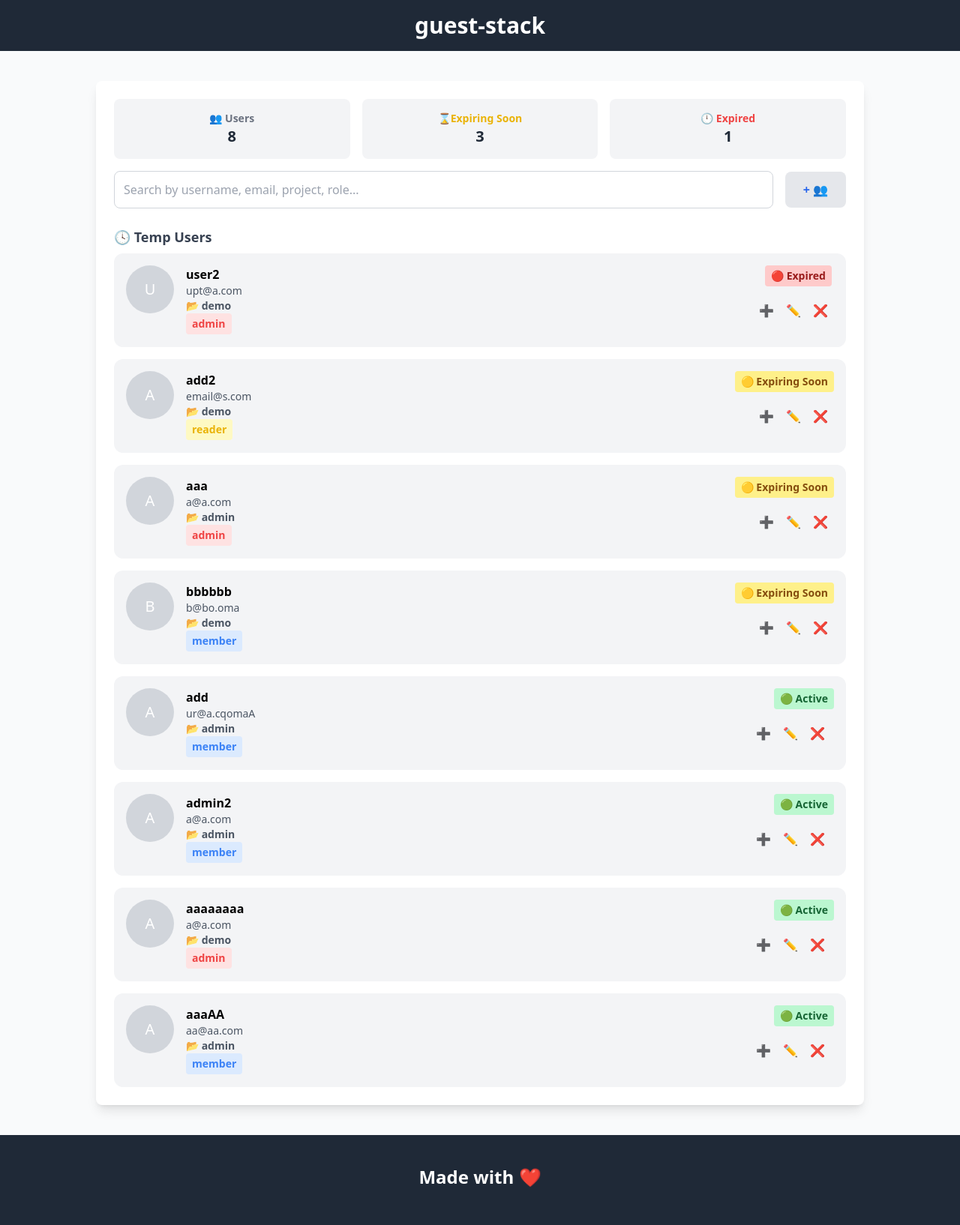
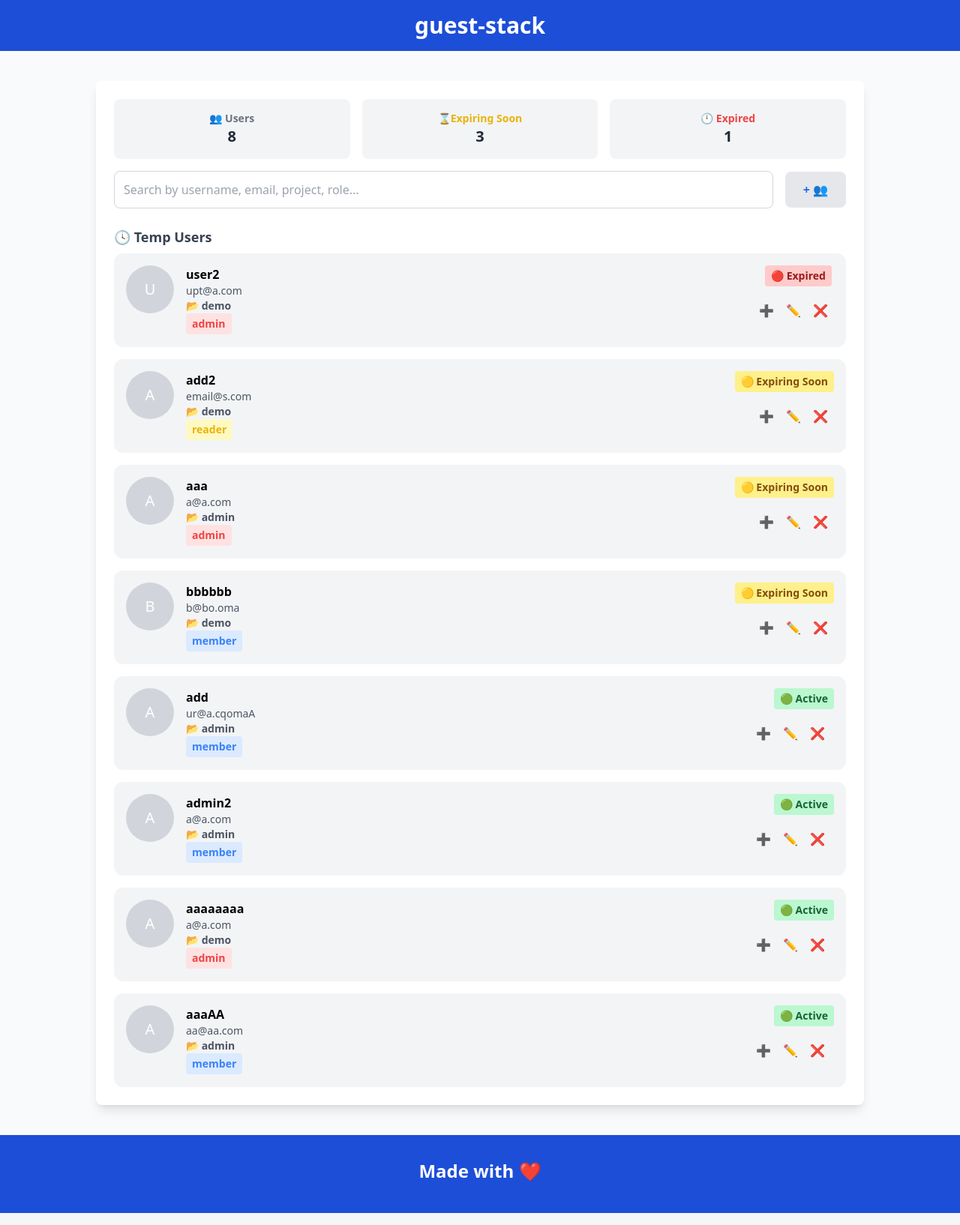
Before and after one commit to carmine-ambrosino/guest-stack, a Flask app: page / in a window 1280 px wide. Shown: the whole page at 75% size. Run offline with Flask 3, Linux system fonts and the light colour scheme; data comes from the database, SQL or seed files in the repository; parts of the project's set-up code (start-up, migrations or seed data) failed here and were passed over; some libraries are stand-ins or nearby versions.

Commit message:
Update frontend

```diff
--- a/app/backend/templates/index.html
+++ b/app/backend/templates/index.html
@@ -12,7 +12,7 @@
     ></script>
   </head>
   <body class="bg-gray-50 font-sans">
-    <header class="bg-gray-800 text-white py-4">
+    <header class="bg-blue-700 text-white py-4">
       <div class="container mx-auto text-center">
           <h1 class="text-3xl font-bold">guest-stack</h1>
       </div>
@@ -214,7 +214,7 @@
       </div>
     </div>
 
-    <footer class="bg-gray-800 text-white py-10">
+    <footer class="bg-blue-700 text-white py-8">
       <div class="container mx-auto text-center">
           <h2 class="text-2xl font-bold mb-2">Made with ❤️</h2>
       </div>
```
